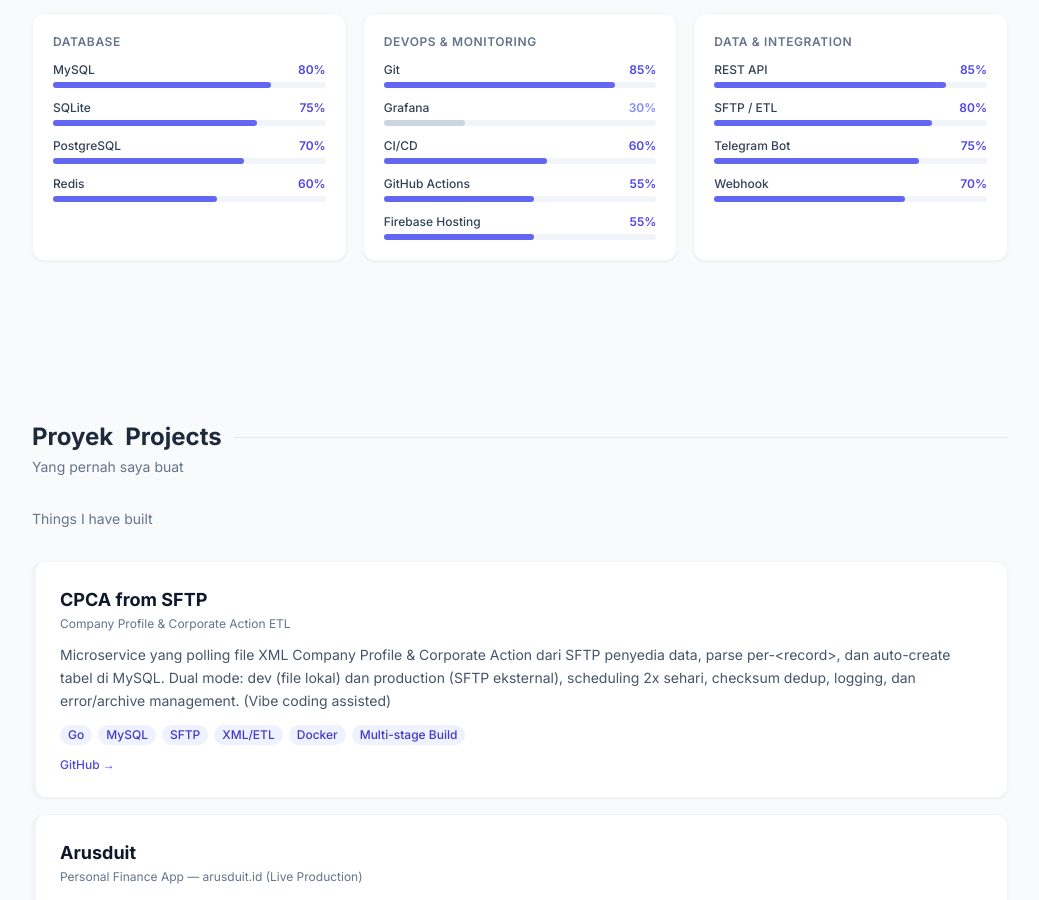
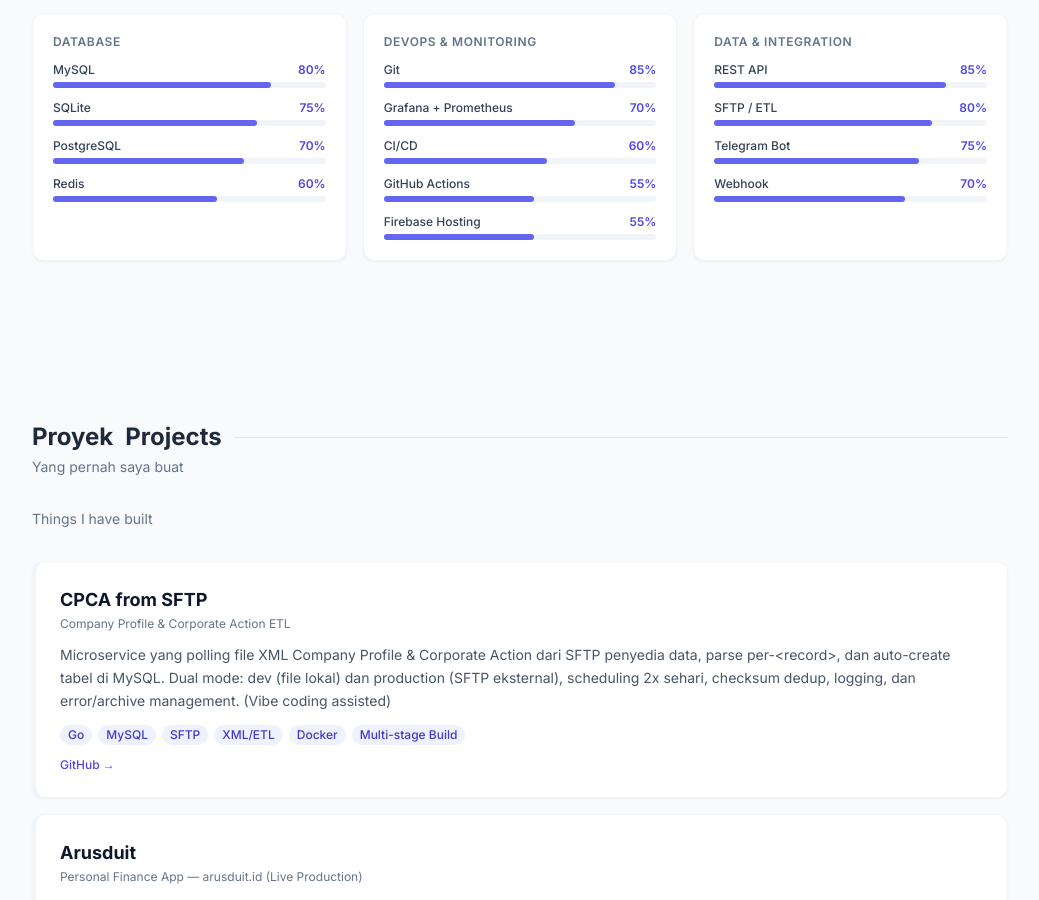
Before and after one commit to fadjar1209/fadjar1209.github.io, a website: page index.html in a window 1280 px wide. Shown: the part 2197-3097 px from the top of the page, without its empty margins (120-1159 px from the left). Drawn offline with nearby package versions, Linux system fonts and the light colour scheme.

Commit message:
Fix Grafana -> Grafana + Prometheus 70%

```diff
--- a/index.html
+++ b/index.html
@@ -179,7 +179,7 @@ applyLang(currentLang);
       <h4 class="text-xs font-semibold uppercase tracking-wider text-slate-500 mb-3">DevOps &amp; Monitoring</h4>
       <div class="flex flex-col gap-3 grow">
         <div><div class="flex justify-between text-xs mb-1"><span class="font-medium text-slate-700">Git</span><span class="text-indigo-600 font-semibold">85%</span></div><div class="w-full h-1.5 bg-slate-100 rounded-full"><div class="h-full bg-indigo-500 rounded-full" style="width:85%"></div></div></div>
-                <div><div class="flex justify-between text-xs mb-1"><span class="font-medium text-slate-700">Grafana</span><span class="text-indigo-400 font-semibold">30%</span></div><div class="w-full h-1.5 bg-slate-100 rounded-full"><div class="h-full bg-slate-300 rounded-full" style="width:30%"></div></div></div>
+                <div><div class="flex justify-between text-xs mb-1"><span class="font-medium text-slate-700">Grafana + Prometheus</span><span class="text-indigo-600 font-semibold">70%</span></div><div class="w-full h-1.5 bg-slate-100 rounded-full"><div class="h-full bg-indigo-500 rounded-full" style="width:70%"></div></div></div>
         <div><div class="flex justify-between text-xs mb-1"><span class="font-medium text-slate-700">CI/CD</span><span class="text-indigo-600 font-semibold">60%</span></div><div class="w-full h-1.5 bg-slate-100 rounded-full"><div class="h-full bg-indigo-500 rounded-full" style="width:60%"></div></div></div>
         <div><div class="flex justify-between text-xs mb-1"><span class="font-medium text-slate-700">GitHub Actions</span><span class="text-indigo-600 font-semibold">55%</span></div><div class="w-full h-1.5 bg-slate-100 rounded-full"><div class="h-full bg-indigo-500 rounded-full" style="width:55%"></div></div></div>
         <div><div class="flex justify-between text-xs mb-1"><span class="font-medium text-slate-700">Firebase Hosting</span><span class="text-indigo-600 font-semibold">55%</span></div><div class="w-full h-1.5 bg-slate-100 rounded-full"><div class="h-full bg-indigo-500 rounded-full" style="width:55%"></div></div></div>
```
